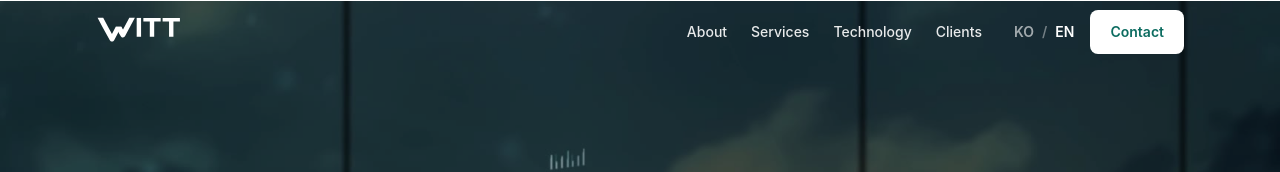
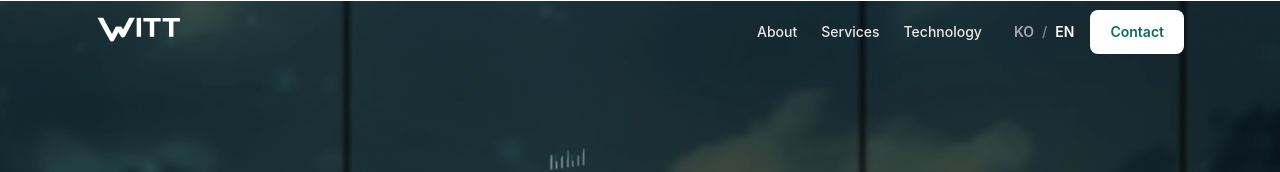
Before and after one commit to witt-company/witt-homepage, a Next.js app: page /en in a window 1280 px wide. Shown: the top 172 px of the page. Built offline with nearby package versions, Linux system fonts and the light colour scheme; a web font is replaced by a local one.

Commit message:
chore: hide clients links in header and footer

```diff
--- a/src/components/layout/Header.tsx
+++ b/src/components/layout/Header.tsx
@@ -13,7 +13,7 @@ const NAV_ITEMS: { key: keyof Dictionary["nav"]; href: string }[] = [
   { key: "about", href: "#about" },
   { key: "services", href: "#services" },
   { key: "technology", href: "#technology" },
-  { key: "clients", href: "#clients" },
+  // { key: "clients", href: "#clients" },
 ];
 
 type HeaderProps = {
--- a/src/i18n/dictionaries/en.json
+++ b/src/i18n/dictionaries/en.json
@@ -109,7 +109,6 @@
       { "label": "About", "href": "#about" },
       { "label": "Services", "href": "#services" },
       { "label": "Technology", "href": "#technology" },
-      { "label": "Clients", "href": "#clients" },
       { "label": "Contact", "href": "#contact" }
     ]
   },
--- a/src/i18n/dictionaries/ko.json
+++ b/src/i18n/dictionaries/ko.json
@@ -108,7 +108,6 @@
       { "label": "회사 소개", "href": "#about" },
       { "label": "핵심 서비스", "href": "#services" },
       { "label": "기술력", "href": "#technology" },
-      { "label": "고객사", "href": "#clients" },
       { "label": "문의하기", "href": "#contact" }
     ]
   },
```
